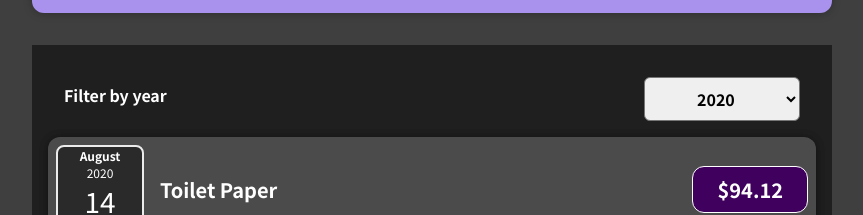
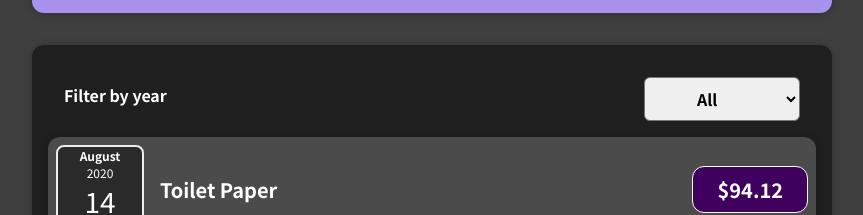
Before and after one commit to kevinjordan1994/react-expense-tracker, a React (Create React App) app: page / in a window 1280 px wide. Shown: the part 291-506 px from the top of the page, without its empty margins (208-1071 px from the left). Built offline with nearby package versions, Linux system fonts and the light colour scheme.

Commit message:
Add dynamically rendered list functionality

```diff
--- a/src/App.js
+++ b/src/App.js
@@ -1,13 +1,9 @@
+import { useState } from "react";
 import Expenses from "./components/Expenses/Expenses";
 import NewExpense from "./components/NewExpense/NewExpense";
 
 function App() {
-  const addNewExpense = (newExpense) => {
-    expenses.push(newExpense);
-    console.log(expenses);
-  };
-
-  const expenses = [
+  const DUMMY_EXPENSES = [
     {
       id: "e1",
       title: "Toilet Paper",
@@ -29,6 +25,14 @@ function App() {
     },
   ];
 
+  const [expenses, addExpense] = useState(DUMMY_EXPENSES);
+
+  const addNewExpense = (newExpense) => {
+    addExpense((prevExpenses) => {
+      return [newExpense, ...prevExpenses];
+    });
+  };
+
   return (
     <div>
       <NewExpense onGenerateNewExpense={addNewExpense} />
--- a/src/components/ExpenseFilter/ExpenseFilter.js
+++ b/src/components/ExpenseFilter/ExpenseFilter.js
@@ -10,6 +10,7 @@ const ExpenseFilter = (props) => {
       <div className="expenses-filter__control">
         <label>Filter by year</label>
         <select value={props.selectedYear} onChange={filterByYear}>
+          <option value="All">All</option>
           <option value="2022">2022</option>
           <option value="2021">2021</option>
           <option value="2020">2020</option>
--- a/src/components/Expenses/Expenses.js
+++ b/src/components/Expenses/Expenses.js
@@ -6,37 +6,33 @@ import "./Expenses.css";
 
 function Expenses(props) {
   // const today = new Date().getFullYear().toString();
-  const [currentYear, setNewFilterYear] = useState(`2020`);
+  const [currentYear, setNewFilterYear] = useState(`All`);
 
   const filterYear = (year) => {
     setNewFilterYear(year);
-    console.log(year, currentYear);
   };
 
+  const filteredExpenses = props.expenses.filter((expense) => {
+    if (currentYear === `All`) return true;
+    return expense.date.getFullYear().toString() === currentYear;
+  });
+
   return (
-    <div className="expenses">
-      <ExpenseFilter selectedYear={currentYear} onFilterYear={filterYear} />
-      <Card>
-        <ExpenseItem
-          title={props.expenses[0].title}
-          amount={props.expenses[0].amount}
-          date={props.expenses[0].date}
-        ></ExpenseItem>
-        <ExpenseItem
-          title={props.expenses[1].title}
-          amount={props.expenses[1].amount}
-          date={props.expenses[1].date}
-        ></ExpenseItem>
-        <ExpenseItem
-          title={props.expenses[2].title}
-          amount={props.expenses[2].amount}
-          date={props.expenses[2].date}
-        ></ExpenseItem>
-        <ExpenseItem
-          title={props.expenses[3].title}
-          amount={props.expenses[3].amount}
-          date={props.expenses[3].date}
-        ></ExpenseItem>
+    <div>
+      <Card className="expenses">
+        <ExpenseFilter selectedYear={currentYear} onFilterYear={filterYear} />
+        {filteredExpenses.length === 0 ? (
+          <p>No Expenses Found...</p>
+        ) : (
+          filteredExpenses.map((expense) => (
+            <ExpenseItem
+              key={expense.id}
+              title={expense.title}
+              amount={expense.amount}
+              date={expense.date}
+            />
+          ))
+        )}
       </Card>
     </div>
   );
```
Also changed, not shown: 1 other file (tests, documents, lock files or other folders).
